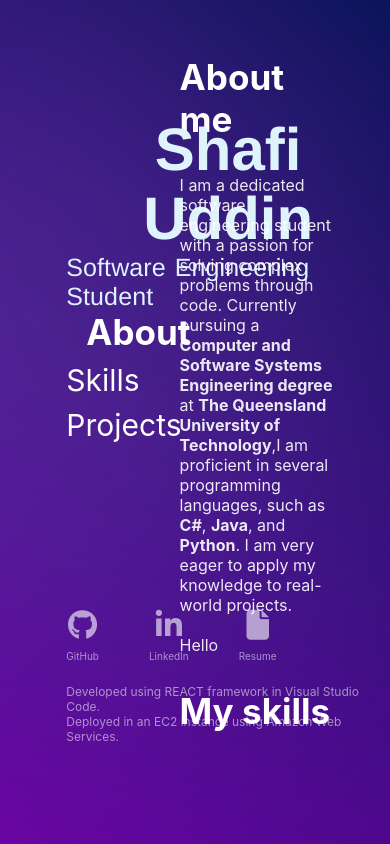
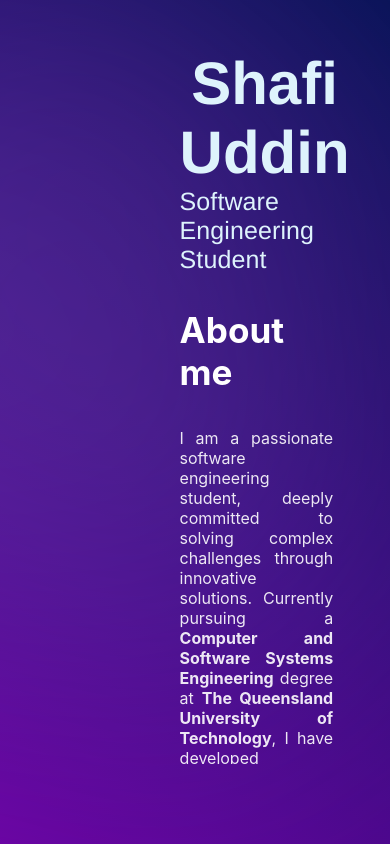
Before and after one commit to shaf22Raptor/Shafi-Uddin-Portfolio, a React (Create React App) app: page / in a window 390 px wide. Built offline with nearby package versions, Linux system fonts and the light colour scheme.

Commit message:
Added some proper responsiveness for mobile devices

```diff
--- a/src/App.css
+++ b/src/App.css
@@ -20,8 +20,9 @@ a {
 }
 
 .main-header {
-  position: absolute;
-  top:15%;
+  position: relative;
+  margin-top:18%;
+
 }
 
 .headers {
@@ -62,6 +63,13 @@ a {
   display: grid;
   grid-template-columns: 35% 65%;
   margin-left: 17%;
+}
+
+/* Responsive Layout for Narrow Screens */
+@media screen and (max-width: 600px) {
+  .home_container {
+    flex-direction: column;
+  }
 }
 
 .skills-list {
@@ -105,15 +113,14 @@ a {
 
 .website-description {
   font-size: 12px;
-  margin-top: 100px;
+  margin-top:10%;
   bottom: 1%;
-  position:absolute;
   opacity:60%;
 }
 
 .anchors {
-  position:absolute;
-  top:40%;
+  position:relative;
+  margin-top:20%;
   line-height: 1.5;
 }
 
@@ -134,8 +141,8 @@ a {
 }
 
 .socials {
-  bottom: 12%;
-  position: absolute;
+  margin-top: 55%;
+  position: relative;
 }
 
 .links {
@@ -210,6 +217,7 @@ a {
   border-radius: 10px;
   padding: 5px;
   margin-right: 10px;
+  margin-bottom:1px;
   color: white;
   font-weight: bold;
 }
--- a/src/App.js
+++ b/src/App.js
@@ -5,8 +5,6 @@ import { BrowserRouter, Routes, Route } from "react-router-dom";
 
 // import pages
 import Home from './pages/Home';
-import Projects from './pages/Projects';
-import Maintenance from './pages/Maintenance';
 
 import '@fortawesome/fontawesome-free/css/all.min.css';
 
@@ -19,8 +17,6 @@ function App() {
             {/* Define routes of website here */}
             <Routes>
               <Route path="/" element={<Home />} />
-              <Route path="/projects" element={<Projects />} />
-              <Route path="/maintenance" element={<Maintenance />} />
             </Routes>
             <div className="gradient-bg">
           <svg xmlns="http://www.w3.org/2000/svg">
--- a/src/components/HomeComponents/ProjectsSample.jsx
+++ b/src/components/HomeComponents/ProjectsSample.jsx
@@ -13,15 +13,13 @@ export default function ProjectsSample() {
   }, []);
 
   function createProjects() {
-    const project1Description = `A website build using REACT that shows data about the world's volcanoes using an API.
-      The website uses SSL handshakes and encryption to ensure user data is not compromised when the user tries to
-      register or login.`;
+    const project1Description = `A platform used designed to allow users to upload, share and stream their videos with each other.
+    The website is implemented using AWS architecture, such as EC2, Application Load Balancer, Auto Scaling Groups, and serverless
+    functions.`;
     const projects = [
-      new ProjectClass('Volcanoes of the World', project1Description, 'link1', placeHolderImage, ['REACT', 'JavaScript','HTML','CSS'], 'place holder image'),
+      new ProjectClass('Video Streaming using AWS', project1Description, 'link1', placeHolderImage, ['REACT', 'AWS EC2','AWS S3','AWS Route53', 'AWS ALB', 'AWS RDS with mySQL', 'AWS LAMBDA ','AWS API Gateway'], 'place holder image'),
       new ProjectClass('title2', 'description2', 'link2', placeHolderImage, ['language21,language22'], 'place holder image'),
       new ProjectClass('title2', 'description2', 'link2', placeHolderImage, ['language21,language22'], 'place holder image'),
-      new ProjectClass('title2', 'description2', 'link2', placeHolderImage, ['language21,language22'], 'place holder image'),
-      new ProjectClass('title2', 'description2', 'link2', placeHolderImage, ['language21,language22'], 'place holder image')
     ]
     setProjects(projects);
   }
--- a/src/components/HomeComponents/Skills.jsx
+++ b/src/components/HomeComponents/Skills.jsx
@@ -5,7 +5,6 @@ import Header from './Header';
 export default function Skills({activeLink}) {
   const skills = [
     'Java',
-    'JavaFX',
     'Javascript',
     'React',
     'HTML',
--- a/src/components/Project.jsx
+++ b/src/components/Project.jsx
@@ -8,7 +8,7 @@ export default class Project extends React.Component {
             <div className='project'>
                 <div className='description'>
                     <a href="https://www.google.com/search?q=hello&sourceid=chrome&ie=UTF-8">{project.title}</a>
-                    <p>{project.description}</p>
+                    <p style={{ textAlign: "justify" }}>{project.description}</p>
                     <div className='skills-used'>
                         {project.languages.map((language, index) => (
                             <p key={index}>{language}</p>
--- a/src/pages/Home.jsx
+++ b/src/pages/Home.jsx
@@ -1,4 +1,4 @@
-import React from "react";
+import { React, useState, useEffect } from "react";
 import { Link } from "react-router-dom";
 
 import Socials from '../components/HomeComponents/Socials';
@@ -10,9 +10,32 @@ import AnchorMonitor from "../components/AnchorMonitor";
 import Description from "../components/HomeComponents/Description";
 
 export default function Home() {
+  const [smallScreen, setSmallScreen] = useState(window.innerWidth < 768);
   const activeLink = AnchorMonitor();
+
+  useEffect(() => {
+    const handleResize = () => {
+      setSmallScreen(window.innerWidth < 768);
+    };
+    window.addEventListener("resize", handleResize);
+    return () => window.removeEventListener("resize", handleResize);
+  }, []);
+
   return (
     <div className="home_container">
+      {smallScreen ? (
+        <>
+          <div className="content">
+            <MaintenanceButton />
+            <About />
+            <Skills />
+            <ProjectsSample />
+            <Socials />
+            <Description />
+          </div>
+        </>
+      ) : (
+        <>
           <div className="main">
             <Main activeLink={activeLink}/>
           </div>
@@ -20,8 +43,9 @@ export default function Home() {
             <About />
             <Skills />
             <ProjectsSample />
-          <Shortcuts />
           </div>
+        </>
+      )}
     </div>
 );
 }
@@ -40,31 +64,26 @@ const Main = ({ activeLink }) => (
   <section className="main" id="main">
     <div className="main-content">
       <MaintenanceButton />
-      <Anchors activeLink={activeLink}/>
+      <Anchors activeLink={activeLink} />
+      <Socials />
       <Description />
-      <Socials />
     </div>
   </section>
 );
 
-const About = ({activeLink}) => (
+const About = ({ activeLink }) => (
   <section className="about" id="about">
     <div className="about-content">
-      <Header text = "About me" activeLink={activeLink}/>
-      <p>
-        I am a dedicated software engineering student with a passion for solving complex problems through code.
-        Currently pursuing a <b>Computer and Software Systems Engineering degree</b> at <b>The Queensland University of Technology</b>,I am proficient in several programming languages,
-        such as <b>C#</b>, <b>Java</b>, and <b>Python</b>. I am very eager to apply my knowledge to real-world projects.
-        <br /><br />
-        Hello
+      <Header text="About me" activeLink={activeLink} />
+      <p style={{ textAlign: "justify" }}>
+        I am a passionate software engineering student, deeply committed to solving complex challenges through
+        innovative solutions. Currently pursuing a <b>Computer and Software Systems Engineering</b> degree at <b>The Queensland University of Technology</b>, I have developed proficiency in a diverse range of programming
+        languages and frameworks, including <b>Java</b> and <b>React</b>. <br></br><br></br>
+
+        My interests also extend to cloud computing, particularly  <b>Amazon Web Services (AWS)</b>, where I am currently working on developing a video streaming and sharing platform
+        using AWS infrastructure and serverless components. I constantly strive to create impactful, efficient,
+        maintainable, and scalable software solutions.
       </p>
     </div>
   </section>
 );
-
-const Shortcuts = () => (
-  <section className="shortcuts">
-    <div className="shortcuts">
-    </div>
-  </section>
-);
```
Lines whose indentation alone changed are shown as unchanged.
